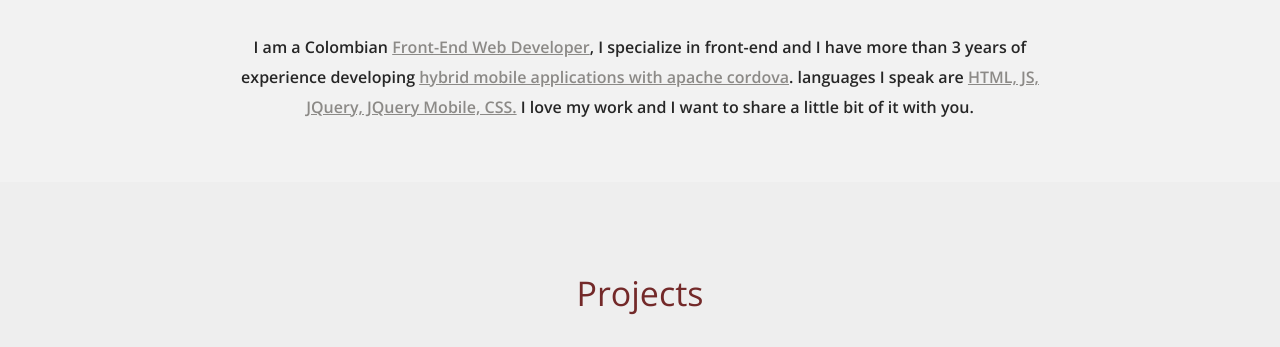
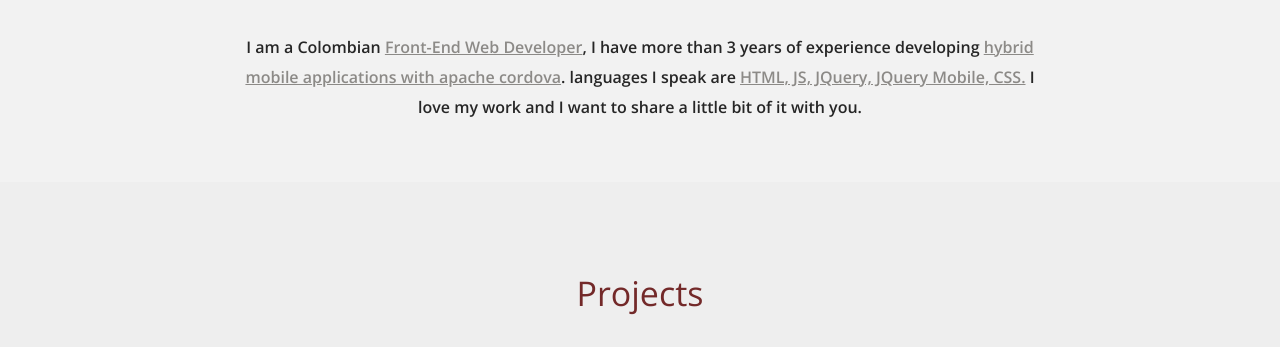
Before and after one commit to juanleon8581/portfolio, a website: page index.html in a window 1280 px wide. Shown: the part 729-1076 px from the top of the page. Drawn offline with nearby package versions, Linux system fonts and the light colour scheme; grey boxes are pictures that could not be loaded.

Commit message:
correction in about me

```diff
--- a/index.html
+++ b/index.html
@@ -43,7 +43,7 @@
                     <p>
                         I am a Colombian
                         <span class="bold"> Front-End Web Developer</span>,
-                        I specialize in front-end and I have more than 3 years of experience developing
+                        I have more than 3 years of experience developing
                         <span class="bold">hybrid mobile applications with apache cordova</span>.
                         languages I speak are
                         <span class="bold">HTML, JS, JQuery, JQuery Mobile, CSS.</span> I love my work and I want to share a little bit of it with you.
```
